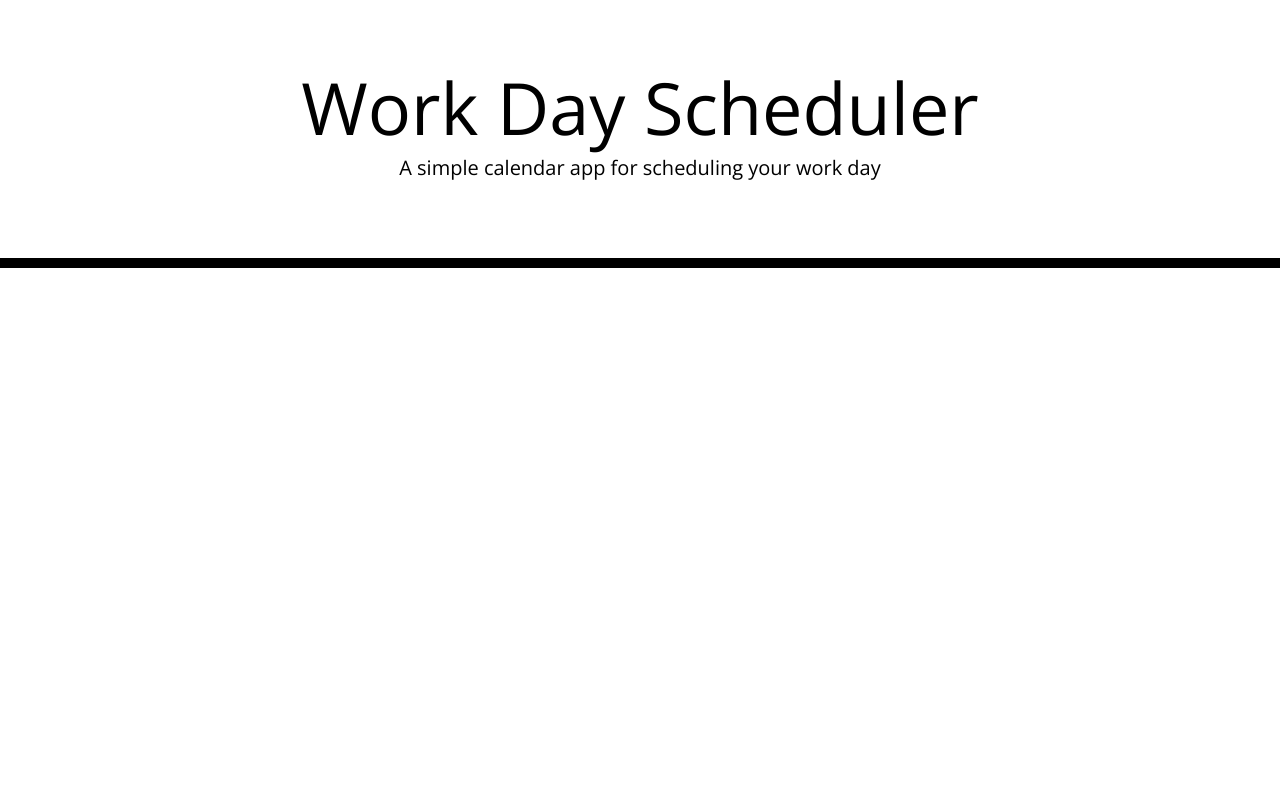
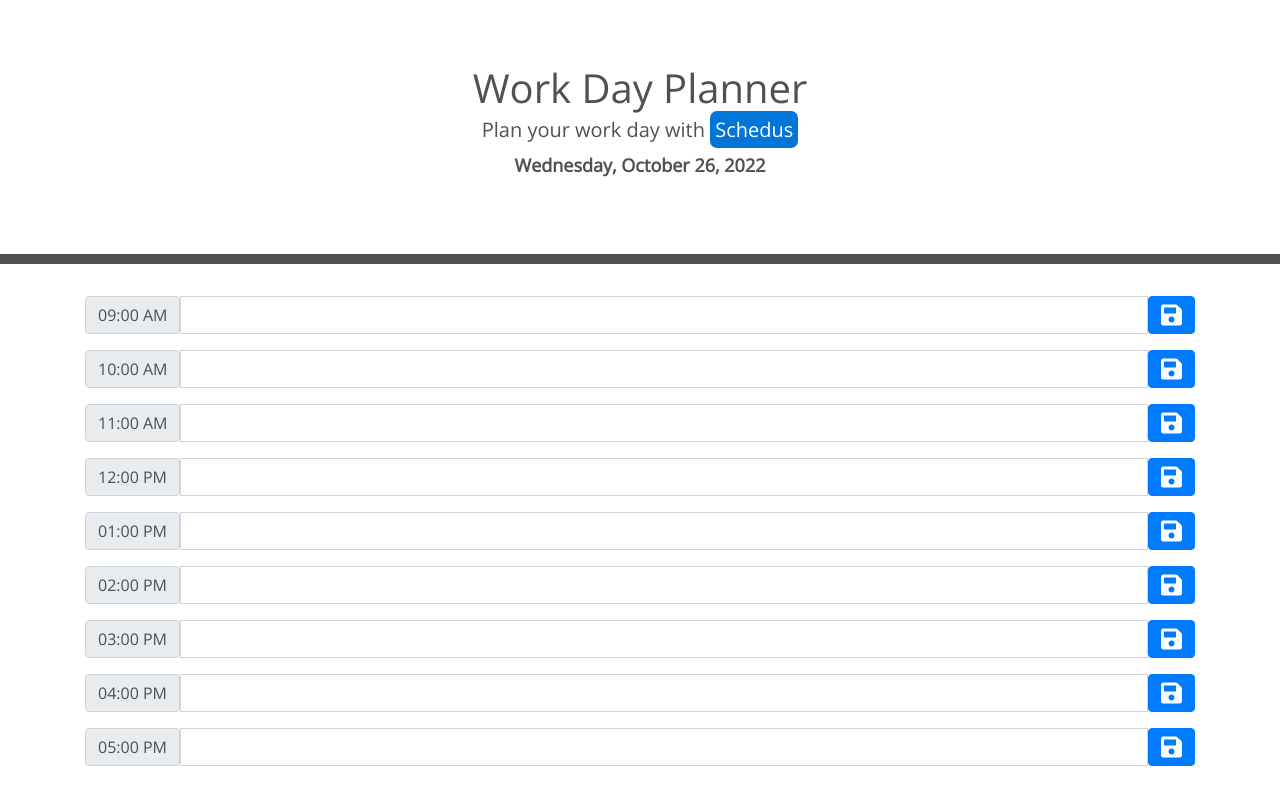
Before and after one commit to krgurevich/pro-schedus, a plain HTML site: page index.html in a window 1280 px wide. Drawn offline with nearby package versions, Linux system fonts and the light colour scheme; files that its build step writes are made by us from their sources.

Commit message:
modified html for timeblocks and js for hdr date code

```diff
--- a/assets/css/style.css
+++ b/assets/css/style.css
@@ -4,7 +4,7 @@ body {
   line-height: 1;
 }
 
-textarea{
+textarea {
   background: transparent;
   border: none;
   resize: none;
@@ -16,16 +16,30 @@ textarea{
 .jumbotron {
   text-align: center;
   background-color: transparent;
-  color: black;
+  color: #4e5254;
   border-radius: 0;
-  border-bottom: 10px solid black;
+  border-bottom: 10px solid #4e5254;
 }
 
-.description{
+#currentDay {
+  font-size: 18px;
+  font-weight: bold;
+}
+
+.pro {
+  color: white;
+  background-color: #0275d8;
+  color: white;
+  padding: 5px;
+  border-radius: 7px;
+}
+
+.description {
   white-space: pre-wrap;
 }
 
-.time-block{
+
+.time-block {
   text-align: center;
   border-radius: 15px;
 }
@@ -33,7 +47,7 @@ textarea{
 .row {
   white-space: pre-wrap;
   height: 80px;
-  border-top: 1px solid white;;
+  border-top: 1px solid white;
 }
 
 .hour {
@@ -61,11 +75,11 @@ textarea{
   border-left: 1px solid black;
   border-top-right-radius: 15px;
   border-bottom-right-radius: 15px;
-  background-color: #06AED5;
+  background-color: #06aed5;
   color: white;
 }
 
 .saveBtn i:hover {
   font-size: 20px;
-  transition: all .3s ease-in-out;
+  transition: all 0.3s ease-in-out;
 }
--- /dev/null
+++ b/assets/js/script.js
@@ -0,0 +1,6 @@
+// Created a function for the current date in a header
+function getCurrentDate() {
+    var currentDate = dayjs().format("dddd, MMMM DD, YYYY");
+    $("#currentDay").text(currentDate);
+}
+getCurrentDate();
--- a/index.html
+++ b/index.html
@@ -1,38 +1,76 @@
-<!DOCTYPE html>
 <html lang="en">
+
 <head>
   <meta charset="UTF-8" />
   <meta name="viewport" content="width=device-width, initial-scale=1.0" />
   <meta http-equiv="X-UA-Compatible" content="ie=edge" />
-    <link
-      rel="stylesheet"
-      href="https://stackpath.bootstrapcdn.com/bootstrap/4.3.1/css/bootstrap.min.css"
-    />
-    <link
-      rel="stylesheet"
-      href="https://use.fontawesome.com/releases/v5.8.1/css/all.css"
-      integrity="sha384-50oBUHEmvpQ+1lW4y57PTFmhCaXp0ML5d60M1M7uH2+nqUivzIebhndOJK28anvf"
-      crossorigin="anonymous"
-    />
-    <link
-      href="https://fonts.googleapis.com/css?family=Open+Sans&display=swap"
-      rel="stylesheet"
-    />
-    <link rel="stylesheet" href="style.css" />
-    <title>Work Day Scheduler</title>
+  <link rel="stylesheet" href="https://stackpath.bootstrapcdn.com/bootstrap/4.3.1/css/bootstrap.min.css" />
+  <link rel="stylesheet" href="https://use.fontawesome.com/releases/v5.8.1/css/all.css"
+    integrity="sha384-50oBUHEmvpQ+1lW4y57PTFmhCaXp0ML5d60M1M7uH2+nqUivzIebhndOJK28anvf" crossorigin="anonymous" />
+  <link href="https://fonts.googleapis.com/css?family=Open+Sans&display=swap" rel="stylesheet" />
+  <link rel="stylesheet" href="assets/css/style.css" />
+  <title>ProSchedus</title>
 </head>
 
 <body>
   <header class="jumbotron">
-      <h1 class="display-3">Work Day Scheduler</h1>
-      <p class="lead">A simple calendar app for scheduling your work day</p>
-      <p id="currentDay" class="lead"></p>
+    <h1 class="display-6">Work Day Planner</h1>
+    <p class="lead">Plan your work day with <span class="pro">Schedus</span></p>
+    <p id="currentDay"></p>
   </header>
   <div class="container">
-      <!-- Timeblocks go here -->
+    <form>
+      <div class="input-group mb-3">
+        <span class="input-group-text">09:00 AM</span>
+        <input type="text" id="9am" class="form-control" aria-label="Task Description"">
+      <button class=" btn btn-primary" type="submit"><i style="font-size:24px" class="fa">&#xf0c7;</i></button>
+      </div>
+      <div class="input-group mb-3">
+        <span class="input-group-text">10:00 AM</span>
+        <input type="text" id="10am" class="form-control" aria-label="Task Description"">
+      <button class=" btn btn-primary" type="submit"><i style="font-size:24px" class="fa">&#xf0c7;</i></button>
+      </div>
+      <div class="input-group mb-3">
+        <span class="input-group-text">11:00 AM</span>
+        <input type="text" id="11am" class="form-control" aria-label="Task Description"">
+      <button class=" btn btn-primary" type="submit"><i style="font-size:24px" class="fa">&#xf0c7;</i></button>
+      </div>
+      <div class="input-group mb-3">
+        <span class="input-group-text">12:00 PM</span>
+        <input type="text" id="12pm" class="form-control" aria-label="Task Description"">
+      <button class=" btn btn-primary" type="submit"><i style="font-size:24px" class="fa">&#xf0c7;</i></button>
+      </div>
+      <div class="input-group mb-3">
+        <span class="input-group-text">01:00 PM</span>
+        <input type="text" id="1pm" class="form-control" aria-label="Task Description"">
+      <button class=" btn btn-primary" type="submit"><i style="font-size:24px" class="fa">&#xf0c7;</i></button>
+      </div>
+      <div class="input-group mb-3">
+        <span class="input-group-text">02:00 PM</span>
+        <input type="text" id="2pm" class="form-control" aria-label="Task Description"">
+      <button class=" btn btn-primary" type="submit"><i style="font-size:24px" class="fa">&#xf0c7;</i></button>
+      </div>
+      <div class="input-group mb-3">
+        <span class="input-group-text">03:00 PM</span>
+        <input type="text" id="3pm" class="form-control" aria-label="Task Description"">
+      <button class=" btn btn-primary" type="submit"><i style="font-size:24px" class="fa">&#xf0c7;</i></button>
+      </div>
+      <div class="input-group mb-3">
+        <span class="input-group-text">04:00 PM</span>
+        <input type="text" id="4pm" class="form-control" aria-label="Task Description"">
+      <button class=" btn btn-primary" type="submit"><i style="font-size:24px" class="fa">&#xf0c7;</i></button>
+      </div>
+      <div class="input-group mb-3">
+        <span class="input-group-text">05:00 PM</span>
+        <input type="text" id="5pm" class="form-control" aria-label="Task Description"">
+      <button class=" btn btn-primary" type="submit"><i style="font-size:24px" class="fa">&#xf0c7;</i></button>
+      </div>
+    </form>
   </div>
 
-    <script src="https://code.jquery.com/jquery-3.4.1.min.js"></script>
-    <script src="https://cdnjs.cloudflare.com/ajax/libs/moment.js/2.24.0/moment.min.js"></script>
+  <script src="https://cdnjs.cloudflare.com/ajax/libs/jquery/3.2.1/jquery.min.js"></script>
+  <script src="https://cdn.jsdelivr.net/npm/dayjs@1/dayjs.min.js"></script>
+  <script type="text/javascript" src="assets/js/script.js"></script>
 </body>
+
 </html>
```
Lines whose indentation alone changed are shown as unchanged.
